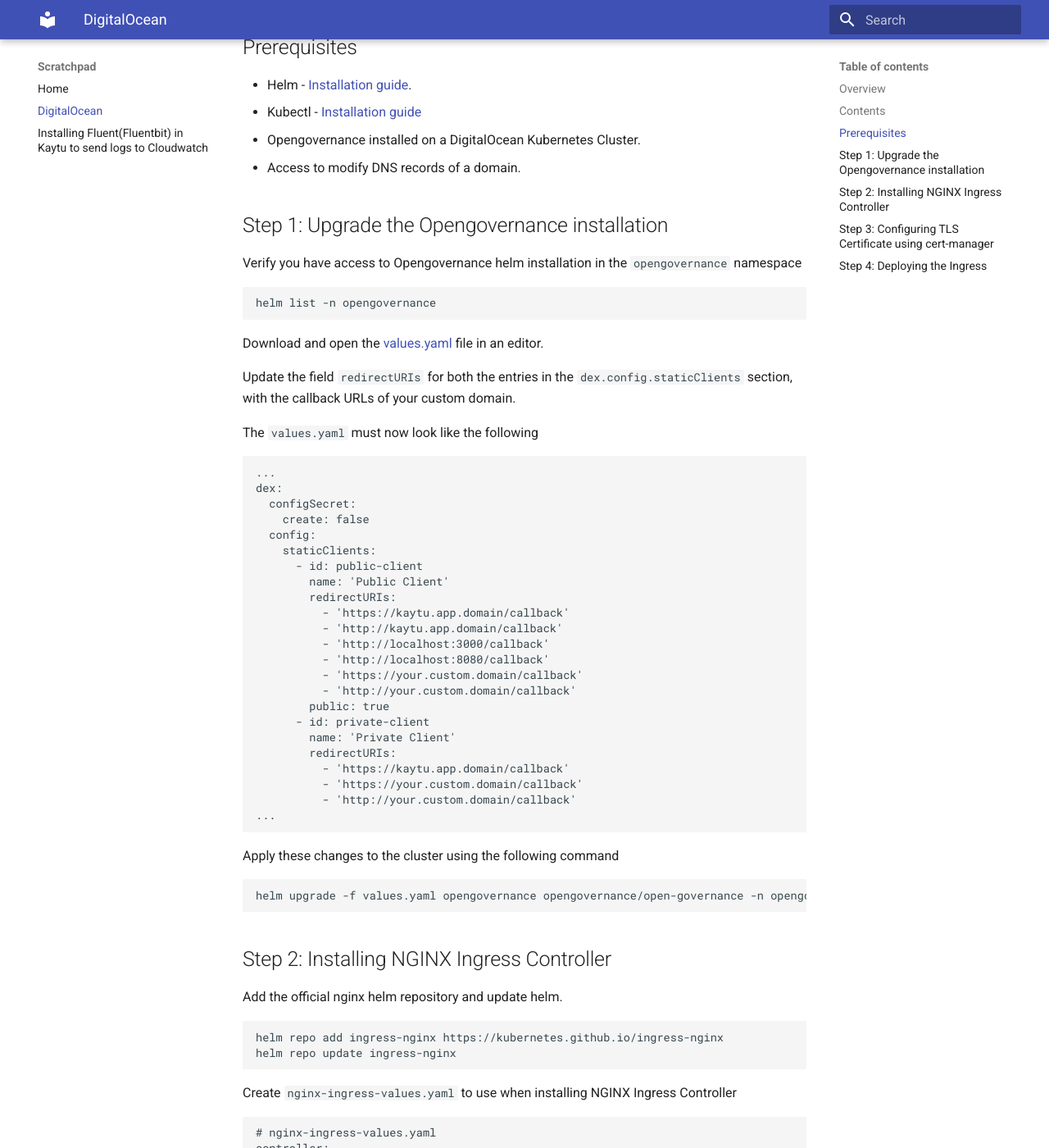
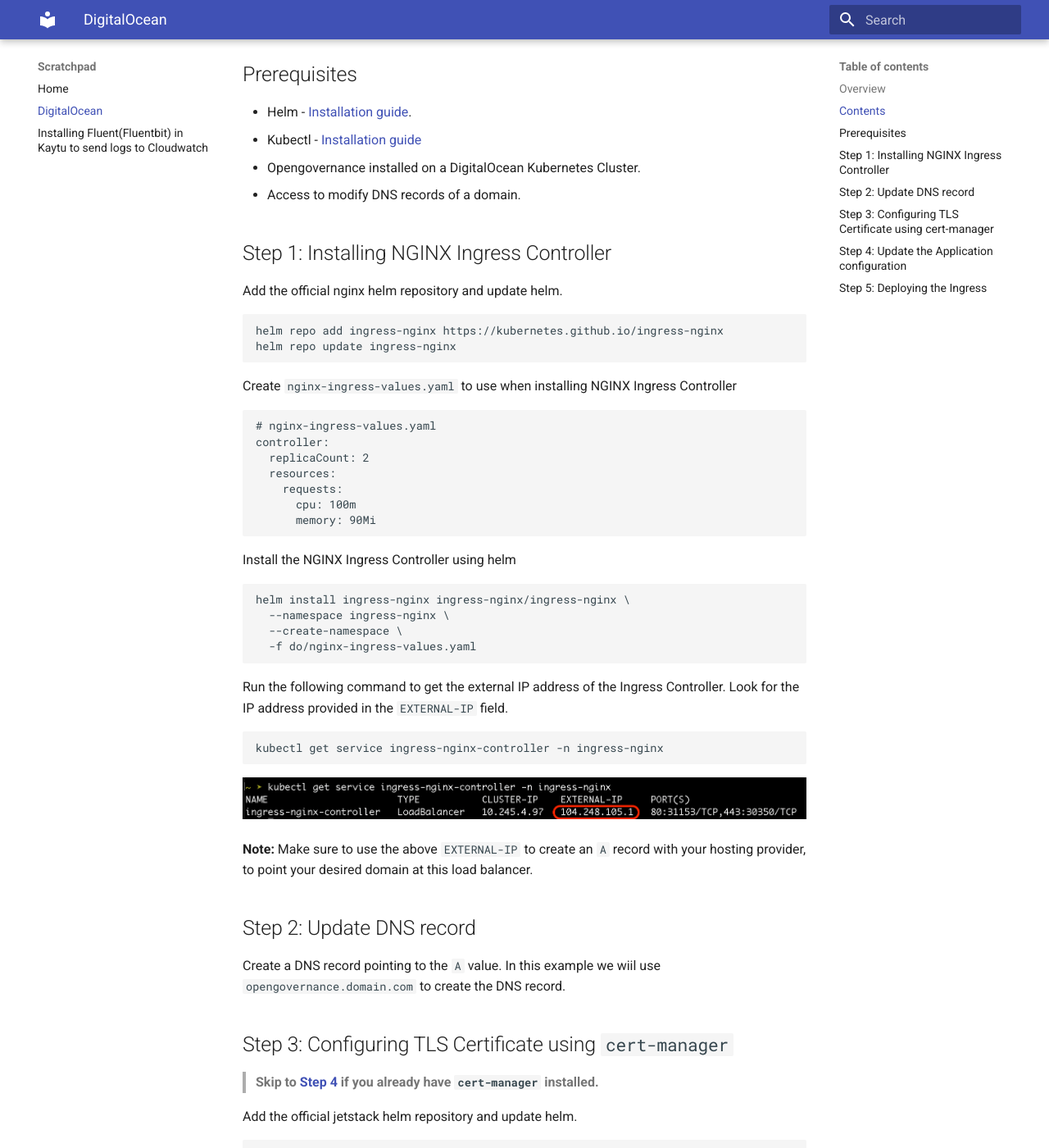
Before and after one commit to ADorigi/scratch, an MkDocs documentation site: the page built from docs/digital-ocean.md, in a window 1280 px wide and 1400 px high, scrolled down 533 px. Shown: the whole window at 82% size. Built offline with MkDocs 1.6.1 and Material for MkDocs 9.7.7, drawn with Linux system fonts in a browser that asks for light colours; some of the changed text lies outside the part shown.

Commit message:
Update digital-ocean.md

````diff
--- a/docs/digital-ocean.md
+++ b/docs/digital-ocean.md
@@ -7,10 +7,11 @@
 ## Contents
 
 - [Prerequisites](#prerequisites)
-- [Step 1: Upgrade the Opengovernance installation](#step-1-upgrade-the-opengovernance-installation)
-- [Step 2: Installing NGINX Ingress Controller](#step-2-installing-nginx-ingress-controller)
+- [Step 1: Installing NGINX Ingress Controller](#step-1-installing-nginx-ingress-controller)
+- [Step 2: Update DNS record](#step-2-update-dns-record)
 - [Step 3: Configuring TLS Certificate using `cert-manager`](#step-3-configuring-tls-certificate-using-cert-manager)
-- [Step 4: Deploying the Ingress](#step-4-deploying-the-ingress)
+- [Step 4: Update the Application configuration](#step-4--update-the-application-configuration)
+- [Step 5: Deploying the Ingress](#step-5-deploying-the-ingress)
 
 
 ## Prerequisites
@@ -20,54 +21,8 @@
 - Opengovernance installed on a DigitalOcean Kubernetes Cluster.
 - Access to modify DNS records of a domain.
 
-## Step 1: Upgrade the Opengovernance installation
 
-Verify you have access to Opengovernance helm installation in the `opengovernance` namespace
-
-```
-helm list -n opengovernance
-```
-
-Download and open the [values.yaml](https://github.com/kaytu-io/kaytu-charts/blob/main/charts/open-governance/values.yaml) file in an editor.
-
-Update the field `redirectURIs` for both the entries in the `dex.config.staticClients` section, with the callback URLs of your custom domain.
-
-The `values.yaml` must now look like the following
-
-```
-...
-dex:
-  configSecret:
-    create: false
-  config:
-    staticClients:
-      - id: public-client
-        name: 'Public Client'
-        redirectURIs:
-          - 'https://kaytu.app.domain/callback'
-          - 'http://kaytu.app.domain/callback'
-          - 'http://localhost:3000/callback'
-          - 'http://localhost:8080/callback'
-          - 'https://your.custom.domain/callback'
-          - 'http://your.custom.domain/callback'
-        public: true
-      - id: private-client
-        name: 'Private Client'
-        redirectURIs:
-          - 'https://kaytu.app.domain/callback'
-          - 'https://your.custom.domain/callback'
-          - 'http://your.custom.domain/callback'
-...
-```
-
-Apply these changes to the cluster using the following command
-
-```
-helm upgrade -f values.yaml opengovernance opengovernance/open-governance -n opengovernance
-```
-
-
-## Step 2: Installing NGINX Ingress Controller
+## Step 1: Installing NGINX Ingress Controller
 
 Add the official nginx helm repository and update helm.
 
@@ -107,10 +62,13 @@
 
 **Note:** Make sure to use the above `EXTERNAL-IP` to create an `A` record with your hosting provider, to point your desired domain at this load balancer.
 
+## Step 2: Update DNS record
+
+Create a DNS record pointing to the `A` value. In this example we wiil use `opengovernance.domain.com` to create the DNS record.
 
 ## Step 3: Configuring TLS Certificate using `cert-manager`
 
-> **Skip to [Step 4](#step-4-deploying-the-ingress) if you already have `cert-manager` installed.**
+> **Skip to [Step 4](#step-4--update-the-application-configuration) if you already have `cert-manager` installed.**
 
 Add the official jetstack helm repository and update helm.
 
@@ -172,7 +130,53 @@
 
 ![kubectl get issuer](./images/get-issuer.png)
 
-## Step 4: Deploying the Ingress
+
+## Step 4: Update the Application configuration
+
+Download and open the [values.yaml](https://github.com/kaytu-io/kaytu-charts/blob/main/charts/open-governance/values.yaml) file in an editor.
+
+```
+curl -O https://raw.githubusercontent.com/kaytu-io/kaytu-charts/main/charts/open-governance/values.yaml
+```
+
+The `values.yaml` must now look like the following
+
+```
+...
+dex:
+  configSecret:
+    create: false
+  config:
+    staticClients:
+      - id: public-client
+        name: 'Public Client'
+        redirectURIs:
+          - 'https://kaytu.app.domain/callback'
+          - 'http://kaytu.app.domain/callback'
+          - 'http://localhost:3000/callback'
+          - 'http://localhost:8080/callback'
+          - 'https://opengovernance.domain.com/callback'
+          - 'http://opengovernance.domain.com/callback'
+        public: true
+      - id: private-client
+        name: 'Private Client'
+        redirectURIs:
+          - 'https://kaytu.app.domain/callback'
+          - 'https://opengovernance.domain.com/callback'
+          - 'http://opengovernance.domain.com/callback'
+...
+```
+
+For an example refer to this [values.yaml](https://github.com/ADorigi/scratch/blob/main/example/values.yaml)
+
+Apply these changes to the cluster using the following command
+
+```
+helm upgrade -f values.yaml opengovernance opengovernance/open-governance -n opengovernance
+```
+
+
+## Step 5: Deploying the Ingress
 
 Create a kubernetes manifest `cert-manager-issuer.yaml` to define a certificate issuer resource. Make sure to replace `<your-custom-domain>` with your domain.
 
````
